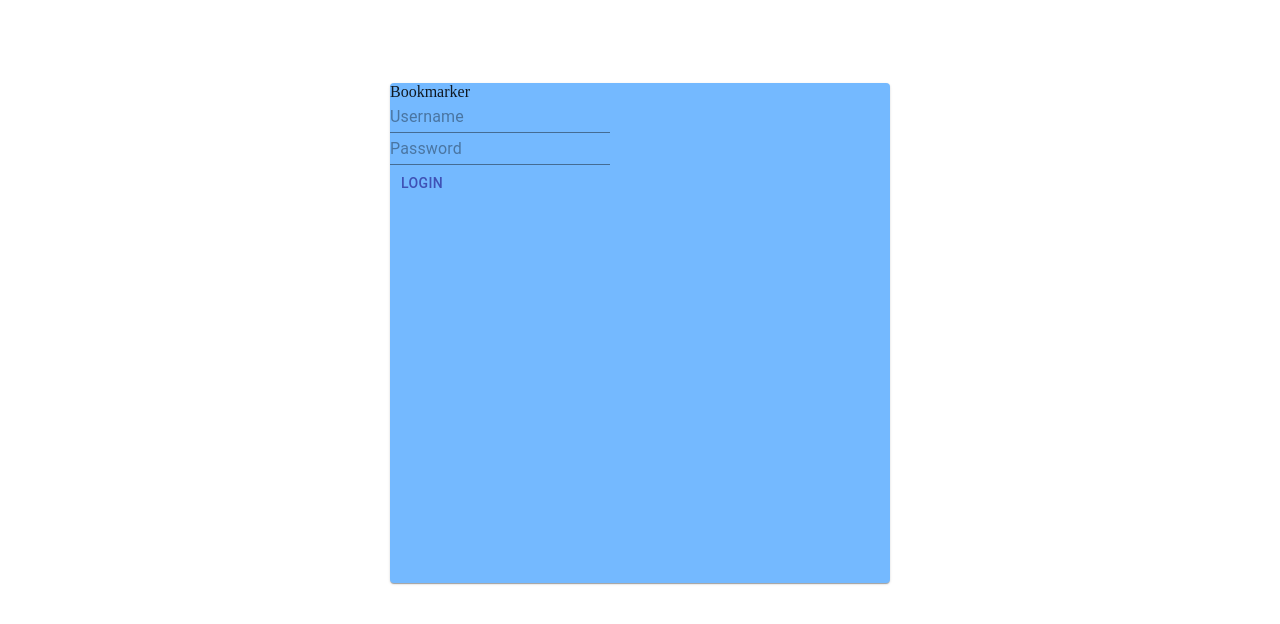
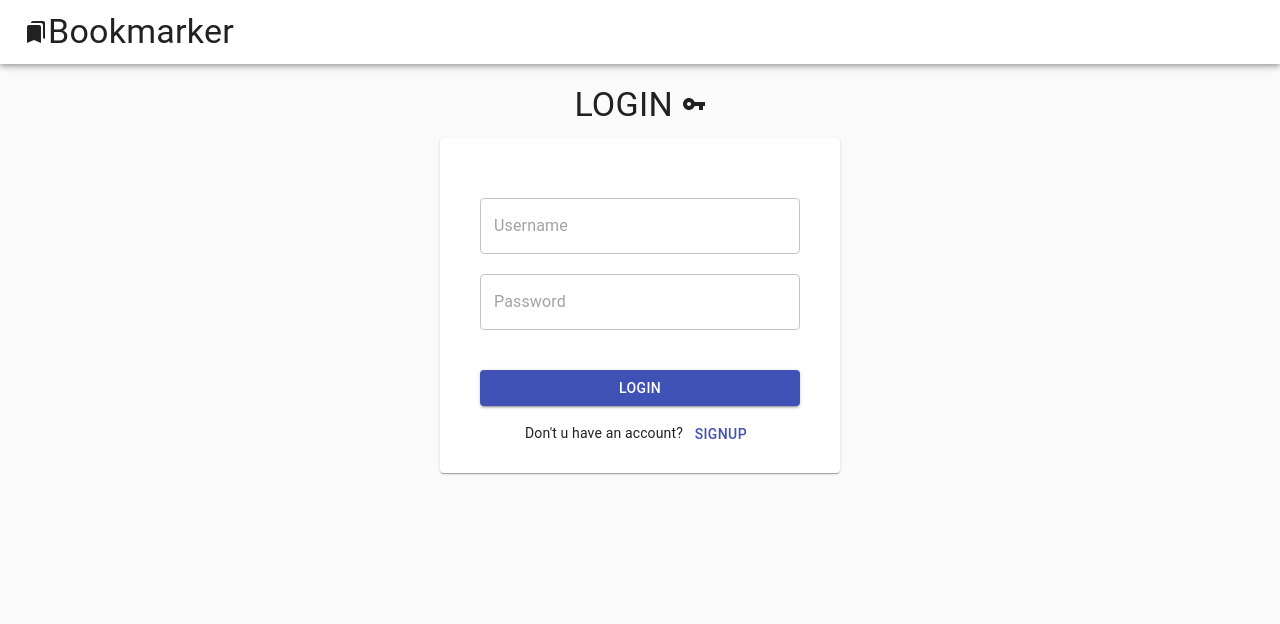
Before and after one commit to Almnna/Bookmarker, a React (Create React App) app: page / in a window 1280 px wide. Shown: the top 624 px of the page. Built offline with nearby package versions, Linux system fonts and the light colour scheme.

Commit message:
tweaking design

```diff
--- a/package.json
+++ b/package.json
@@ -4,6 +4,7 @@
   "private": true,
   "dependencies": {
     "@material-ui/core": "^4.12.2",
+    "@material-ui/icons": "^4.11.2",
     "@testing-library/jest-dom": "^5.11.4",
     "@testing-library/react": "^11.1.0",
     "@testing-library/user-event": "^12.1.10",
--- a/public/index.html
+++ b/public/index.html
@@ -15,7 +15,6 @@
       user's mobile device or desktop. See https://developers.google.com/web/fundamentals/web-app-manifest/
     -->
     <link rel="manifest" href="%PUBLIC_URL%/manifest.json" />
-    <link rel="stylesheet" href="css/style.css" />
     <!--
       Notice the use of %PUBLIC_URL% in the tags above.
       It will be replaced with the URL of the `public` folder during the build.
@@ -23,9 +22,11 @@
 
       Unlike "/favicon.ico" or "favicon.ico", "%PUBLIC_URL%/favicon.ico" will
       work correctly both with client-side routing and a non-root public URL.
-      Learn how to configure a non-root public URL by running `npm run build`.
+      Learn how to configu
+      re a non-root public URL by running `npm run build`.
     -->
-    <title>React App</title>
+    <link rel="stylesheet" href="font/yoster.ttf" />
+    <title>BookMarker</title>
   </head>
   <body>
     <noscript>You need to enable JavaScript to run this app.</noscript>
--- a/src/components/App.js
+++ b/src/components/App.js
@@ -1,29 +1,10 @@
 import React, {Component} from 'react';
-import { Container, Button } from '@material-ui/core';
+import { Container, Grid, AppBar, Button,
+  CssBaseline, Toolbar, Typography} from '@material-ui/core';
 import Login from './Login';
 import Signup from './Signup';
 import Dashboard from './dashboard';
-
-
-
-/*
-
-  updateView = (value) =>{
-    this.setState({view: value});
-  }
-
-  render(){
-    const switchComponent = () =>{
-      switch (this.state.view) {
-        case 'login':
-            return <Login updateView={this.updateView} />;
-        case 'dashboard':
-          return <Dashboard updateView={this.updateView} />
-        default:
-          return <Login/>;
-      }
-    }
-*/
+import {Bookmarks, VpnKey, ExitToAppSharp} from '@material-ui/icons'
 
 
 export default class App extends Component{
@@ -37,24 +18,90 @@ export default class App extends Component{
     });
   }
 
+  styles = {
+    container:{
+        paddingTop: 50,
+        paddingBottom: 20,
+        width: 400,
+        backgroundColor: 'white',
+    },
+    margin: {
+        margin: 10,
+    },
+    textinput:{
+        width: '80%',
+        margin: 10,
+    },
+    login:{
+        marginTop: 30,
+        width: '80%',
+        marginBottom: 10
+    },
+    txt:{
+        marginTop: 5,
+    },
+    title:{
+      marginTop: 20,
+      marginBottom: 10,
+    }
+  }
+
   render(){
 
     const currentView = () =>{
       switch (this.state.view) {
         case 'login':
-          return <Login updateView={this.updateView} />
+          return <Login updateView={this.updateView} styles={this.styles} />
         case 'signup':
-          return <Signup updateView={this.updateView} />
+          return <Signup updateView={this.updateView} styles={this.styles} />
         case 'dashboard':
-          return <Dashboard updateView={this.updateView} />
+          return <Dashboard updateView={this.updateView} styles={this.styles} />
         default:
-          return <Login updateView={this.updateView} />
+          return <Login updateView={this.updateView} styles={this.styles} />
       }
     }
+
+    const title = () => {
+        if(this.state.view == 'login'){
+          return(
+            <Typography variant="h4" style={this.styles.title}>
+              LOGIN <VpnKey/>
+            </Typography>
+          )
+        }else if(this.state.view == 'signup'){
+          return(
+            <Typography variant="h4" style={this.styles.title}>
+              SIGNUP <ExitToAppSharp/>
+            </Typography>
+          )
+        }
+    }
     return(
-      <div>
-        {currentView()}
-      </div>
+      <>
+        <CssBaseline />
+        <AppBar position="relative" color="#fff">
+          <Toolbar>
+            <Bookmarks />
+            <Typography variant="h4">Bookmarker</Typography>
+          </Toolbar>
+        </AppBar>
+        <main>
+          <div>
+            <Container maxWidth="sm">
+              <Typography style={this.styles.font} variant="h4" align="center" color="black" gutterBottom>
+                {title()}
+              </Typography>
+              <div>
+                <Grid container spacing={2} justify="center">
+                  <Grid item>
+                    {currentView()}
+                  </Grid>
+                </Grid>
+              </div>
+            </Container>
+          </div>
+        </main>
+      </>
     )
   }
 }
--- a/src/components/Login.js
+++ b/src/components/Login.js
@@ -1,5 +1,6 @@
 import React, { Component } from 'react';
-import { Button, Card, CardMedia, Grid, TextField } from '@material-ui/core';
+import { Button, Card, CardMedia, Grid, TextField, Typography } from '@material-ui/core';
+
 
 export default class Login extends Component {
     constructor(props){
@@ -10,14 +11,6 @@ export default class Login extends Component {
         }
     }
 
-    styles = {
-        container:{
-            marginTop: 75,
-            width: 500,
-            height: 500,
-            backgroundColor: '#74b9ff',
-        }
-    }
 
     setUsername(e){
         this.setState({"username": e.target.value});
@@ -29,24 +22,20 @@ export default class Login extends Component {
 
     render(){
         return (
-            <Grid container direction="row" justify="center" alignItems="center">
-                <Card style={this.styles.container}>
-                    <Grid container>
-                        <div>
-                            Bookmarker
-                        </div>
-                    </Grid>
-                    <Grid container>
-                        <TextField placeholder="Username" onChange={(e)=>this.setUsername}></TextField>
-                    </Grid>
-                    <Grid container>
-                        <TextField placeholder="Password" onChange={(e)=>this.setPassword}></TextField>
-                    </Grid>
-                    <Grid container>
-                        <Button color='primary' onClick={()=>{this.props.updateView('dashboard')}}>Login</Button>
-                    </Grid>
-                </Card>
-            </Grid>
+            <Card style={this.props.styles.container}>
+                <Grid item align="center">
+                    <TextField style={this.props.styles.textinput} variant="outlined" placeholder="Username" onChange={(e)=>this.setUsername}></TextField>
+                </Grid>
+                <Grid item align="center">
+                    <TextField style={this.props.styles.textinput}  variant="outlined" placeholder="Password" onChange={(e)=>this.setPassword}></TextField>
+                </Grid>
+                <Grid item align="center">
+                    <Button style={this.props.styles.login} color='primary' variant="contained" onClick={()=>{this.props.updateView('dashboard')}}>Login</Button>
+                </Grid>
+                <Grid item align="center">
+                    <Typography style={this.props.styles.txt} variant="h7">Don't u have an account? <Button color="primary" onClick={()=>{this.props.updateView('signup')}}>SignUp</Button></Typography>
+                </Grid>
+            </Card>
         );
     }
   }
--- a/src/components/Signup.js
+++ b/src/components/Signup.js
@@ -1,5 +1,5 @@
 import React, { Component } from 'react';
-import { Button, Card, CardMedia, Grid, TextField } from '@material-ui/core';
+import { Button, Card, Grid, TextField, Typography } from '@material-ui/core';
 
 export default class Signup extends Component {
     constructor(props){
@@ -8,15 +8,6 @@ export default class Signup extends Component {
             username: '',
             password: '',
             rpassword: '',
-        }
-    }
-
-    styles = {
-        container:{
-            marginTop: 75,
-            width: 500,
-            height: 500,
-            backgroundColor: '#74b9ff',
         }
     }
 
@@ -34,27 +25,23 @@ export default class Signup extends Component {
 
     render(){
         return (
-            <Grid container direction="row" justify="center" alignItems="center">
-                <Card style={this.styles.container}>
-                    <Grid container>
-                        <div>
-                            Bookmarker
-                        </div>
+            <Card style={this.props.styles.container}>
+                <Grid item align="center">
+                    <TextField style={this.props.styles.textinput} variant="outlined" placeholder="Username" onChange={(e)=>this.setUsername}></TextField>
                 </Grid>
-                    <Grid container>
-                        <TextField placeholder="Username" onChange={(e)=>this.setUsername}></TextField>
+                <Grid item align="center">
+                    <TextField style={this.props.styles.textinput}  variant="outlined" placeholder="Password" onChange={(e)=>this.setPassword}></TextField>
                 </Grid>
-                    <Grid container>
-                        <TextField placeholder="Password" onChange={(e)=>this.setPassword}></TextField>
+                <Grid item align="center">
+                    <TextField style={this.props.styles.textinput}  variant="outlined" placeholder="Confirm Password" onChange={(e)=>this.setRPassword}></TextField>
                 </Grid>
-                    <Grid container>
-                        <TextField placeholder="Retype Password" onChange={(e)=>this.setRPassword}></TextField>
+                <Grid item align="center">
+                    <Button style={this.props.styles.login} color='primary' variant="contained" onClick={()=>{this.props.updateView('dashboard')}}>Login</Button>
                 </Grid>
-                    <Grid container>
-                        <Button color='primary' onClick={()=>{this.props.updateView('login')}}>Signup</Button>
+                <Grid item align="center">
+                    <Typography style={this.props.styles.txt} variant="h7">Already have an account? <Button color="primary" onClick={()=>{this.props.updateView('login')}}>Login!</Button></Typography>
                 </Grid>
             </Card>
-            </Grid>
         );
     }
   }
--- a/src/components/dashboard.js
+++ b/src/components/dashboard.js
@@ -1,5 +1,6 @@
 import React, {Component} from 'react';
-
+import {Button, Grid, Card} from '@material-ui/core';
+import { styles } from 'ansi-colors';
 
 export default class Dashboard extends Component{
     constructor(props){
@@ -7,9 +8,28 @@ export default class Dashboard extends Component{
     }
 
     render(){
+
+        const styles = {
+            container: {
+                width: 500,
+                height: 500,
+            }
+        }
+
         return(
             <div>
-                dashboard
+                <div>
+                    <Button>Logout</Button>
+                    dashboard
+                </div>
+                <Grid container justifyContent="center" alignItems="center">
+                    <Card style={styles.card}>
+                        ss
+                        <div spacing={100}>
+                            G
+                        </div>
+                    </Card>
+                </Grid>
             </div>
         );
     }
```
Also changed, not shown: public/font/yoster.ttf (added), 1 other file (tests, documents, lock files or other folders). Lines whose indentation alone changed are shown as unchanged.
